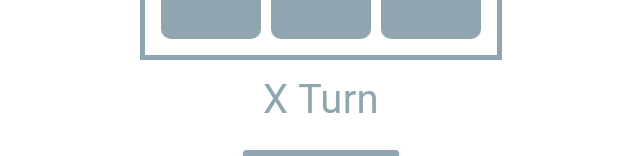
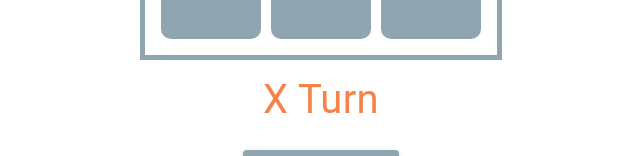
Before and after one commit to ldreaaml/react-tic-tac-toe, a React (Create React App) app: page / in a window 1280 px wide. Shown: the part 370-526 px from the top of the page, without its empty margins (319-959 px from the left). Built offline with nearby package versions, Linux system fonts and the light colour scheme.

Commit message:
fix displaying wrong winner and add status styling

```diff
--- a/src/App.tsx
+++ b/src/App.tsx
@@ -45,6 +45,7 @@ function App() {
         gameState[a] === gameState[c]
       ) {
         setGameStatus("win");
+        return;
       }
     }
     //if winner not found, check for draw
--- a/src/components/GameStatus.tsx
+++ b/src/components/GameStatus.tsx
@@ -6,18 +6,23 @@ interface Props {
   currentPlayer: string;
 }
 
-const useStyles = makeStyles((theme: Theme) =>
-  createStyles({
-    status: {
-      fontSize: 40,
-      color: "#8fa6b0",
-      marginTop: 10,
-    },
-  })
-);
+const useStyles = makeStyles((theme) => ({
+  status: ({ statusColor }: { statusColor: string }) => ({
+    color: statusColor,
+    fontSize: 40,
+    marginTop: 10,
+  }),
+}));
 
 export const GameStatus = ({ gameStatus, currentPlayer }: Props) => {
-  const classes = useStyles();
+  const statusColor =
+    gameStatus === "tie"
+      ? "#8fa6b0"
+      : currentPlayer === "x"
+      ? "#f58349"
+      : "#8ac787";
+
+  const classes = useStyles({ statusColor });
 
   //render text displaying player's turn or a winner
   return (
```
